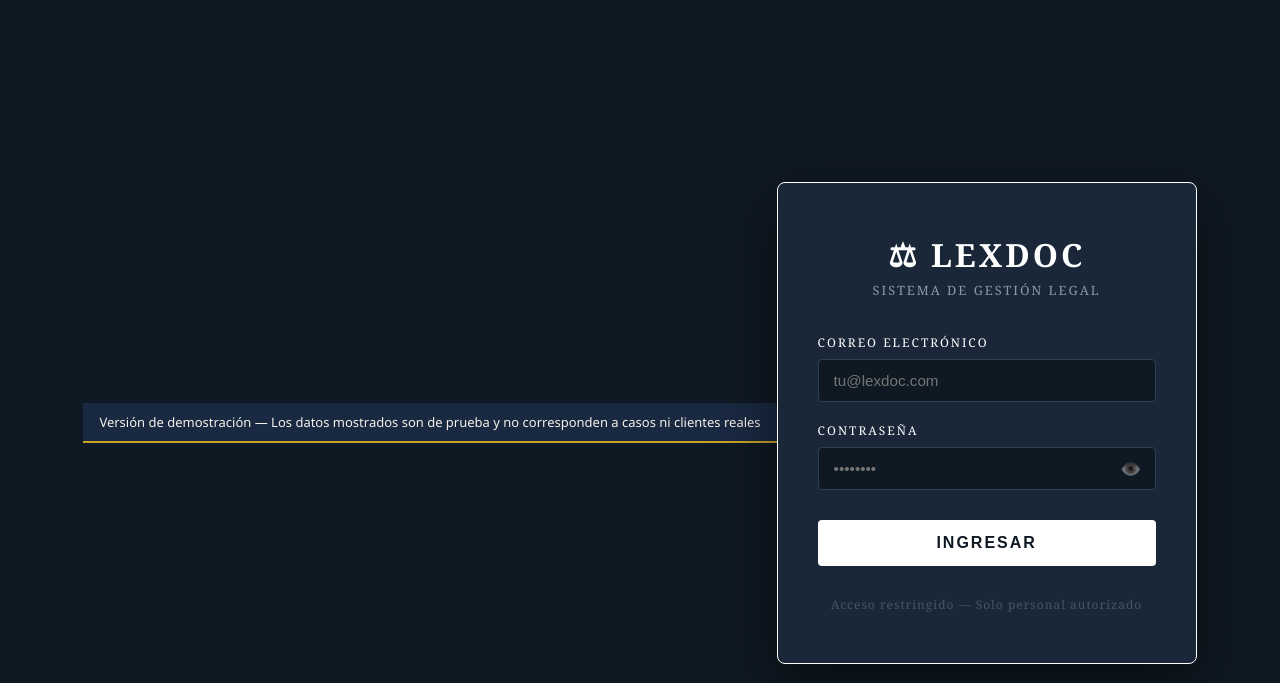
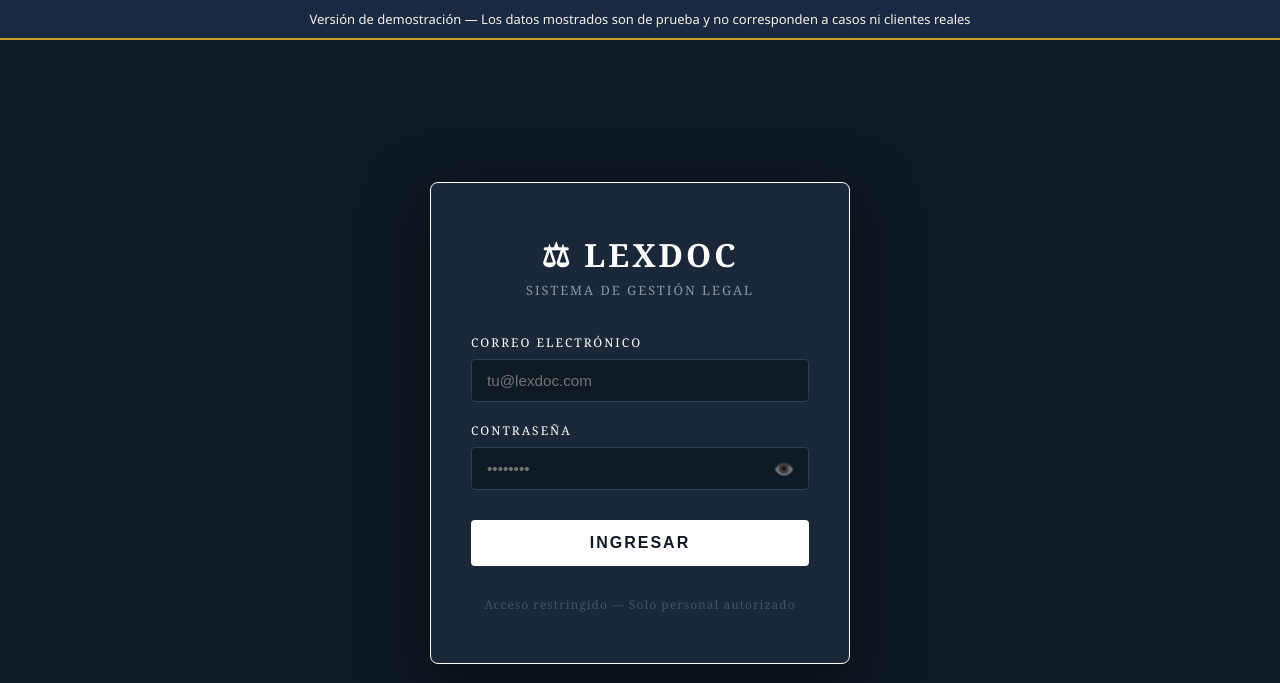
Before and after one commit to Carlosp0607/lexdoc, a Flask app: page /login in a window 1280 px wide. Shown: the top 683 px of the page. Run offline with Flask 3, Linux system fonts and the light colour scheme; some libraries are stand-ins or nearby versions.

Commit message:
Update login.html

```diff
--- a/templates/login.html
+++ b/templates/login.html
@@ -115,7 +115,7 @@
 </head>
 
 <body>
-    <div style="background:#1a2942; color:#f4f1e8; text-align:center; padding:10px 16px; font-size:13px; font-family: 'Segoe UI', sans-serif; border-bottom:2px solid #c9a227;">
+<div style="background:#1a2942; color:#f4f1e8; text-align:center; padding:10px 16px; font-size:13px; font-family: 'Segoe UI', sans-serif; border-bottom:2px solid #c9a227; position:fixed; top:0; left:0; width:100%; z-index:9999;">
   Versión de demostración — Los datos mostrados son de prueba y no corresponden a casos ni clientes reales
 </div>
     <div class="container">
```
